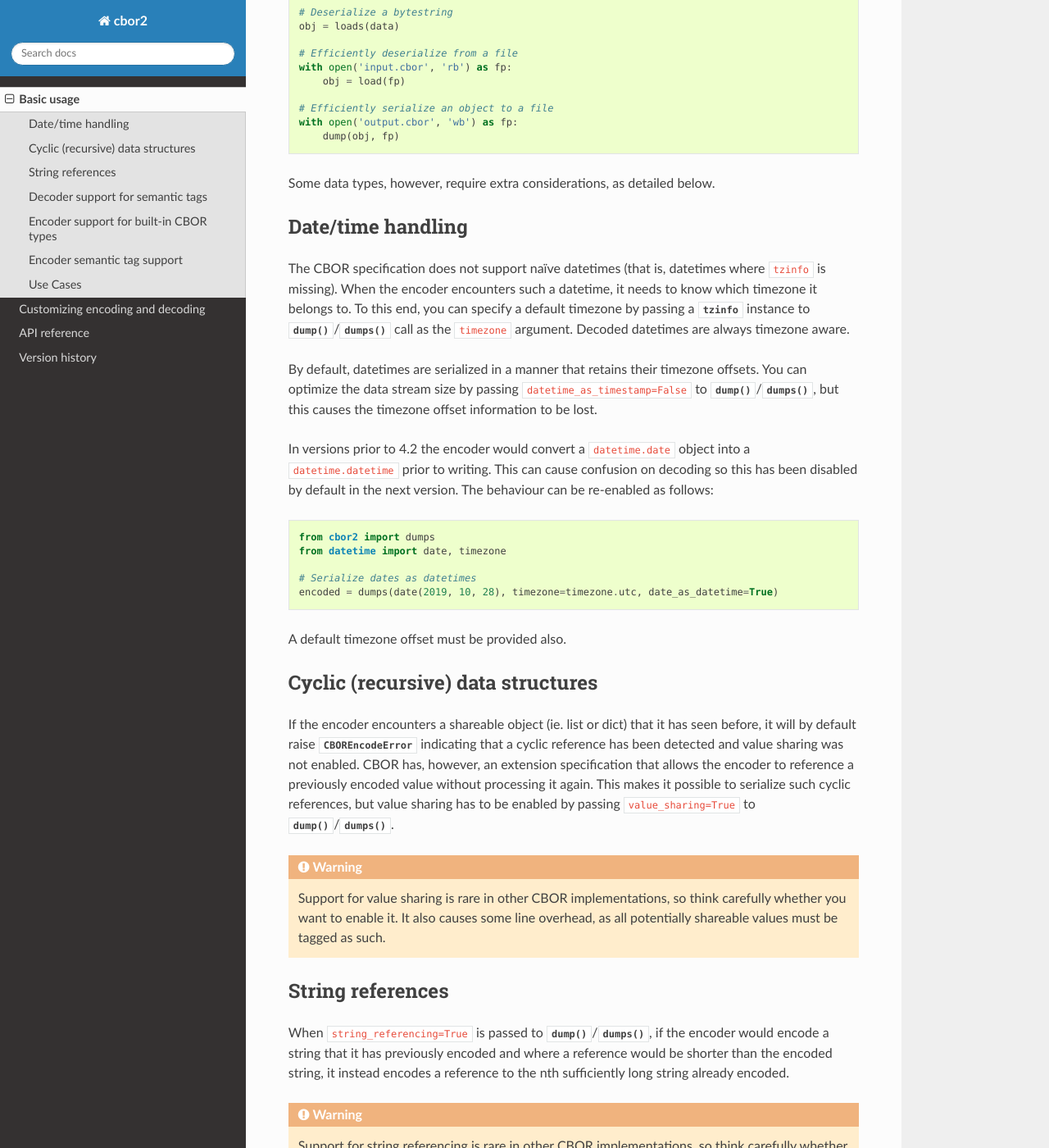
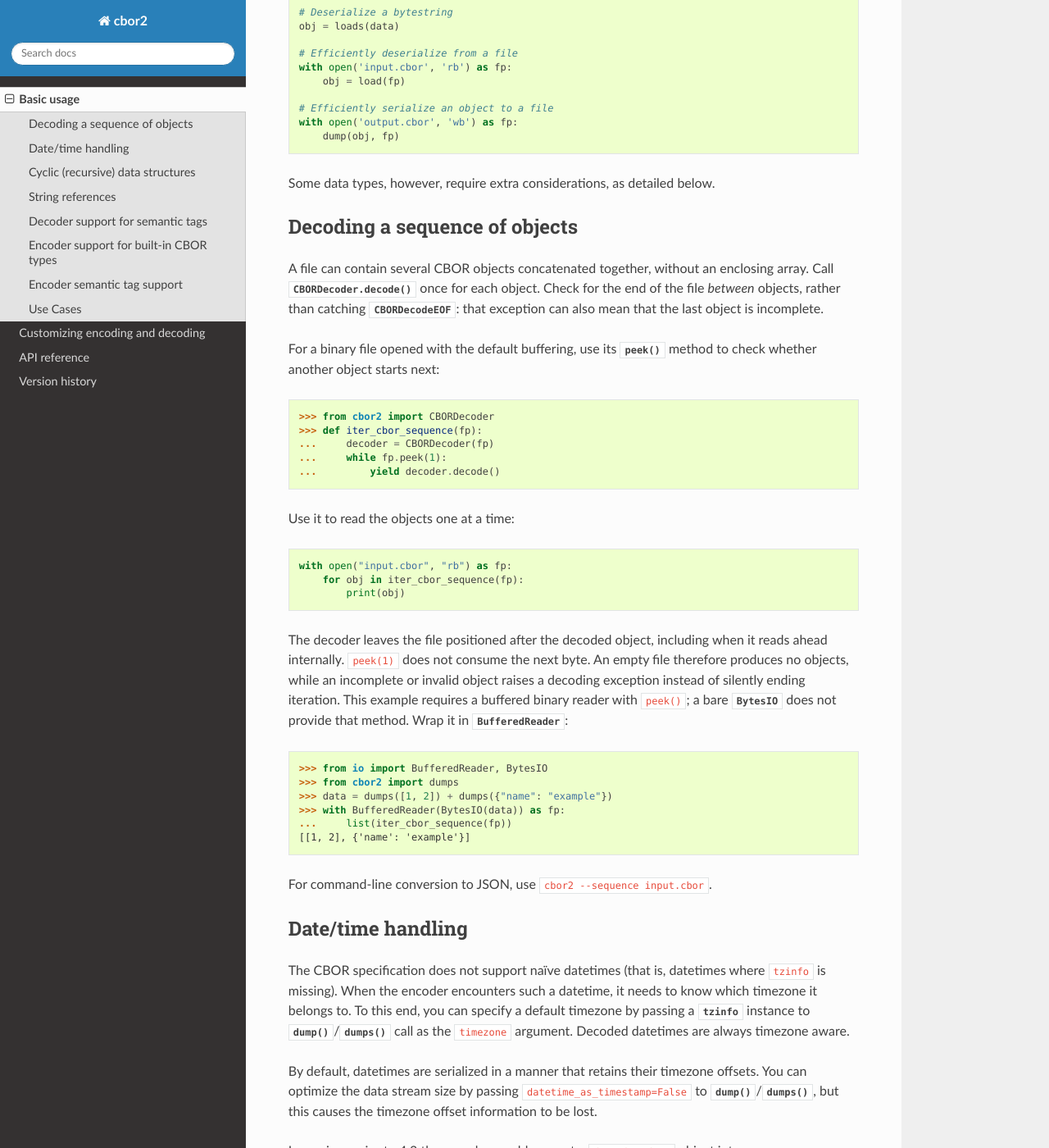
Before and after one commit to agronholm/cbor2, a Sphinx documentation site: the page built from docs/usage.rst, in a window 1280 px wide and 1400 px high, scrolled down 298 px. Shown: the whole window at 82% size. Built offline with Sphinx 7.4.7 and the Read the Docs theme 3.1.0, drawn with Linux system fonts in a browser that asks for light colours; the version number could not be read and is left out.

Commit message:
Document decoding concatenated CBOR objects (#30)

```diff
--- a/docs/usage.rst
+++ b/docs/usage.rst
@@ -22,6 +22,44 @@ Serializing and deserializing with cbor2 is pretty straightforward::
         dump(obj, fp)
 
 Some data types, however, require extra considerations, as detailed below.
+
+Decoding a sequence of objects
+------------------------------
+
+A file can contain several CBOR objects concatenated together, without an enclosing array.
+Call :meth:`CBORDecoder.decode` once for each object. Check for the end of the file *between*
+objects, rather than catching :exc:`CBORDecodeEOF`: that exception can also mean that the
+last object is incomplete.
+
+For a binary file opened with the default buffering, use its :meth:`~io.BufferedReader.peek`
+method to check whether another object starts next:
+
+>>> from cbor2 import CBORDecoder
+>>> def iter_cbor_sequence(fp):
+...     decoder = CBORDecoder(fp)
+...     while fp.peek(1):
+...         yield decoder.decode()
+
+Use it to read the objects one at a time::
+
+    with open("input.cbor", "rb") as fp:
+        for obj in iter_cbor_sequence(fp):
+            print(obj)
+
+The decoder leaves the file positioned after the decoded object, including when it reads ahead
+internally. ``peek(1)`` does not consume the next byte. An empty file therefore produces no
+objects, while an incomplete or invalid object raises a decoding exception instead of silently
+ending iteration. This example requires a buffered binary reader with ``peek()``; a bare
+:class:`~io.BytesIO` does not provide that method. Wrap it in :class:`~io.BufferedReader`:
+
+>>> from io import BufferedReader, BytesIO
+>>> from cbor2 import dumps
+>>> data = dumps([1, 2]) + dumps({"name": "example"})
+>>> with BufferedReader(BytesIO(data)) as fp:
+...     list(iter_cbor_sequence(fp))
+[[1, 2], {'name': 'example'}]
+
+For command-line conversion to JSON, use ``cbor2 --sequence input.cbor``.
 
 Date/time handling
 ------------------
--- a/docs/versionhistory.rst
+++ b/docs/versionhistory.rst
@@ -6,6 +6,9 @@ Version history
 This library adheres to `Semantic Versioning 2.0 <http://semver.org/>`_.
 
 **UNRELEASED**
+
+- Documented how to decode concatenated CBOR objects without hiding truncated input
+  (`#30 <https://github.com/agronholm/cbor2/issues/30>`_; PR by @be-student)
 
 - Fixed :class:`CBORSimpleValue` hashing inconsistently with the integer it compares equal to
   (`#334 <https://github.com/agronholm/cbor2/pull/334>`_; PR by @sahvx655-wq)
```
Also changed, not shown: 1 other file.
